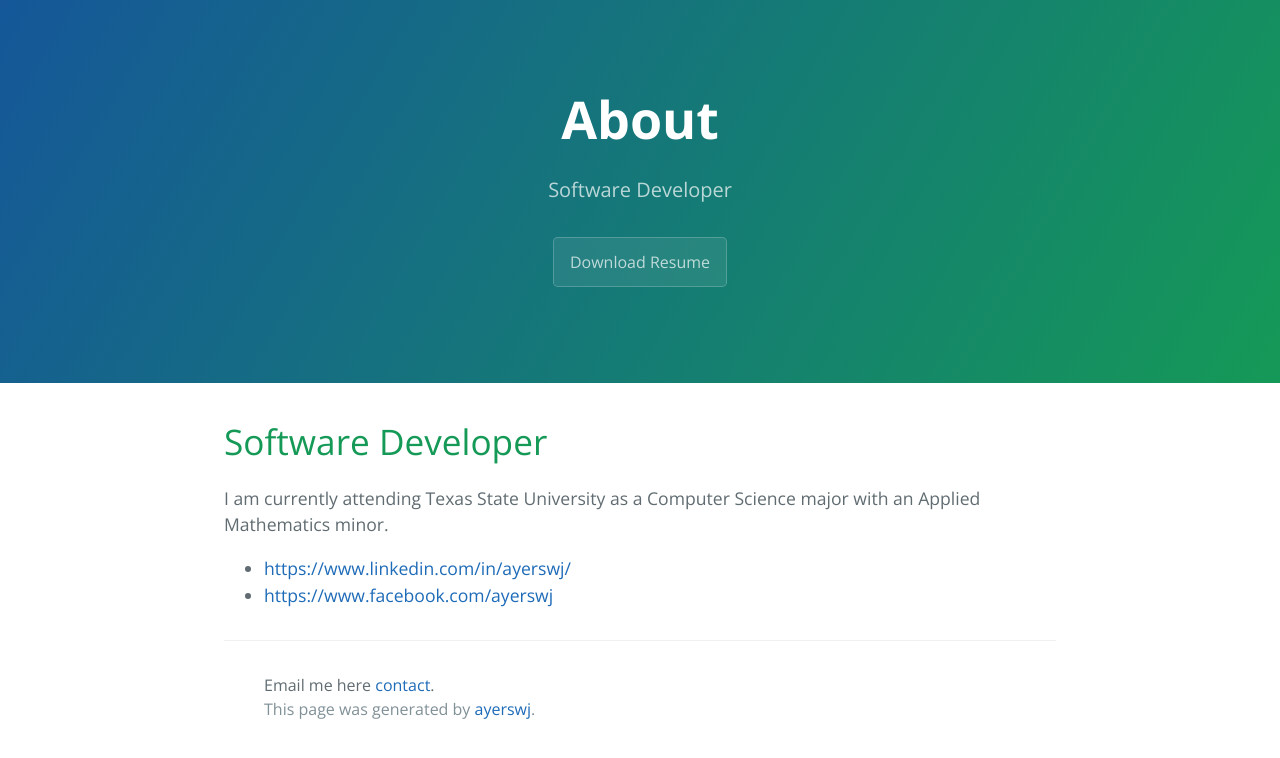
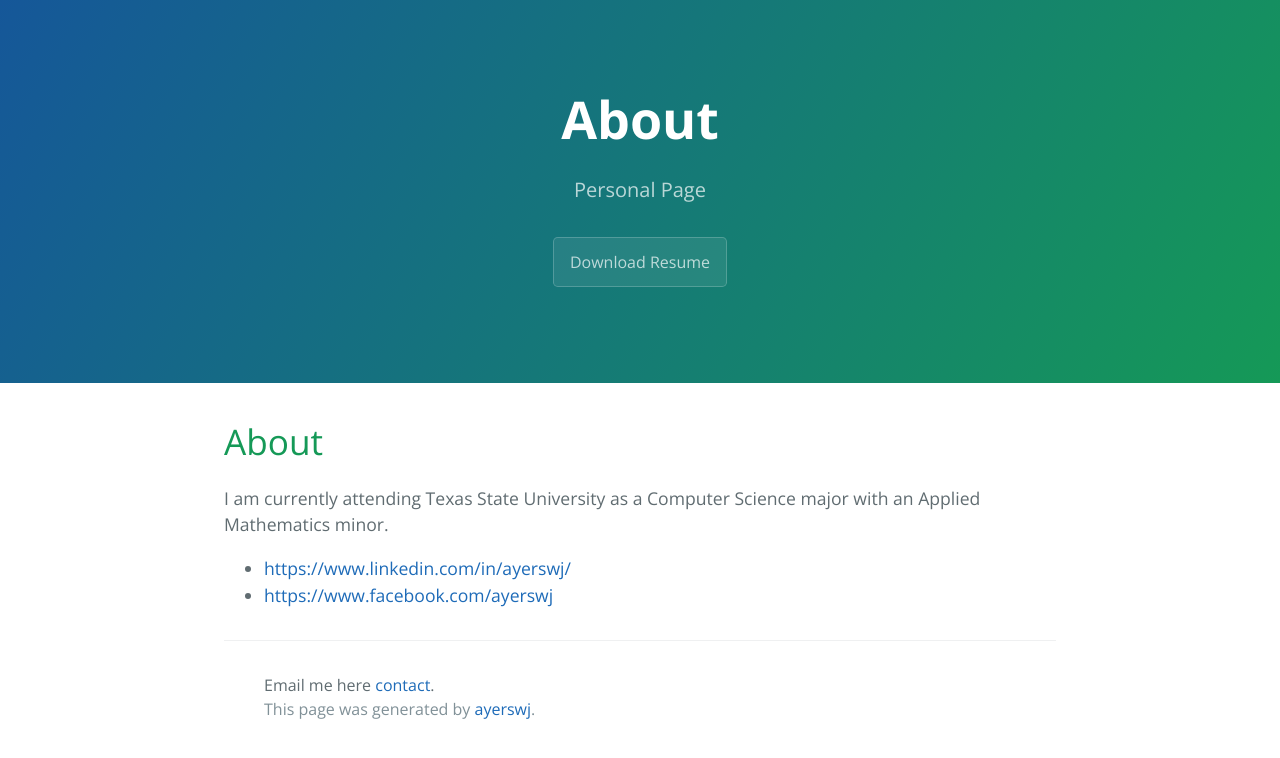
Before and after one commit to ayerswj/ayerswj.github.io, a Jekyll site: the page built from about/index.html, in a window 1280 px wide. Shown: the top 758 px of the page. Built offline with Jekyll 4.4.1, drawn with Linux system fonts in a browser that asks for light colours.

Commit message:
added content

```diff
--- a/_config.yml
+++ b/_config.yml
@@ -1,5 +1,5 @@
 name: Jackson W. Ayers
 markdown: kramdown
-description: Software Developer
+description: Personal Page
 show_downloads: true
 theme: jekyll-theme-cayman
--- a/about/index.html
+++ b/about/index.html
@@ -4,7 +4,7 @@ title: About
 ---
 
 		<div class="about">
-			<h1>Software Developer</h1>
+			<h1>About</h1>
 			<p>I am currently attending Texas State University as a Computer Science major with an Applied Mathematics minor.  </p>
 
 			<ul class="contacts">
--- a/experience/index.html
+++ b/experience/index.html
@@ -12,11 +12,11 @@ title: Resume
 					<span class="obfuscate">ayerswjackson@gmail.com</span>
 					</address>
 
-					<h1>Resume</h1>
+					<h1>Experience</h1>
 
 					<a href="#" class="download" title="Download Resume as PDF">Download Resume</a>
 
-					<h1>Projects</h1>
+					<h1>Strengths</h1>
 
 
 
```
